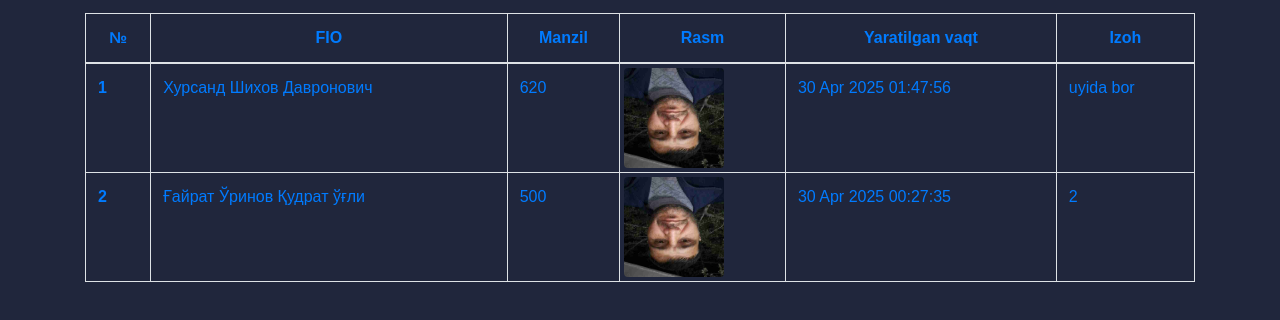
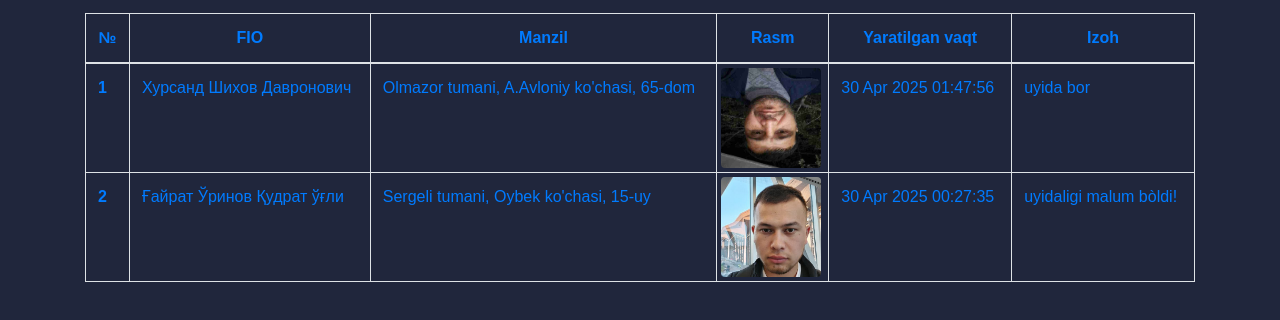
Before and after one commit to Shukurullo093/prob24-admin, a plain HTML site: page list.html in a window 1280 px wide. Shown: the part 184-504 px from the top of the page. Drawn offline with nearby package versions, Linux system fonts and the light colour scheme.

Commit message:
updated link page

```diff
--- a/list.html
+++ b/list.html
@@ -95,7 +95,7 @@
                 <tr class="text-primary">
                     <th scope="row">1</th>
                     <td>Хурсанд Шихов Давронович</td>
-                    <td>620</td>
+                    <td>Olmazor tumani, A.Avloniy ko'chasi, 65-dom</td>
                     <td class="text-center p-1">
                         <div class="position-relative rounded" style="width: 100px; height: 100px;">
                             <img class="img-fluid w-100 h-100 rounded" src="images/person-1.jpeg">
@@ -108,15 +108,15 @@
                 <tr class="text-primary">
                     <th scope="row">2</th>
                     <td>Ғайрат Ўринов Қудрат ўғли</td>
-                    <td>500</td>
+                    <td>Sergeli tumani, Oybek ko'chasi, 15-uy</td>
                     <td class="text-center p-1">
                         <div class="position-relative rounded" style="width: 100px; height: 100px;">
-                            <img class="img-fluid w-100 h-100 rounded" src="images/person-1.jpeg">
+                            <img class="img-fluid w-100 h-100 rounded" src="images/250114202742f262.jpg">
                             <!-- <i class="bi bi-arrow-repeat position-absolute"></i> -->
                         </div>
                     </td>
                     <td>30 Apr 2025 00:27:35</td>
-                    <td>2</td>
+                    <td>uyidaligi malum bòldi!</td>
                 </tr>
               </tbody>
             </table>
```
Also changed, not shown: images/250114202742f262.jpg (added).
